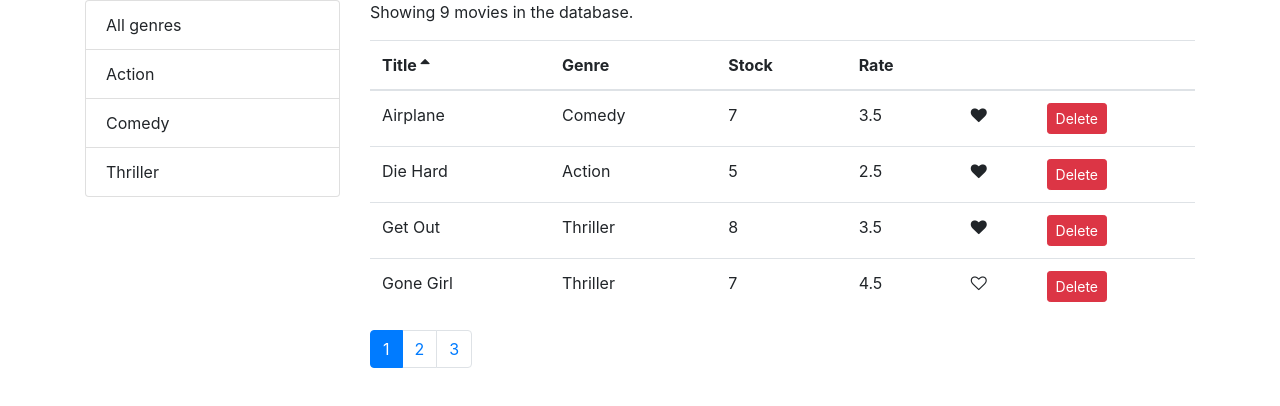
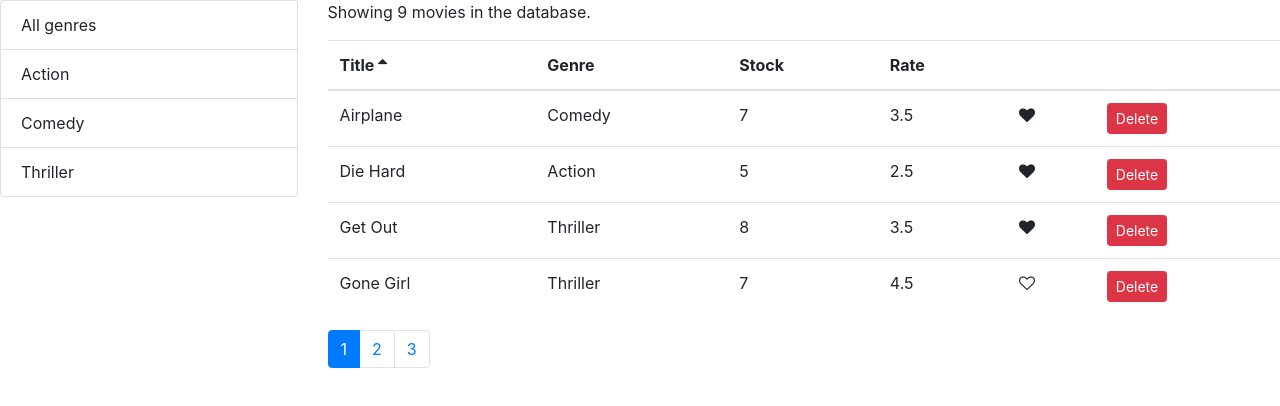
Before and after one commit to Amnok/vidly, a React (Create React App) app: page / in a window 1280 px wide. Shown: the top 406 px of the page. Built offline with nearby package versions, Linux system fonts and the light colour scheme.

Commit message:
towards routing

```diff
--- a/package.json
+++ b/package.json
@@ -10,8 +10,10 @@
     "font-awesome": "^4.7.0",
     "lodash": "^4.17.21",
     "prop-types": "^15.7.2",
+    "query-string": "^7.0.0",
     "react": "^17.0.2",
     "react-dom": "^17.0.2",
+    "react-router-dom": "^5.2.0",
     "react-scripts": "4.0.3",
     "web-vitals": "^1.1.2"
   },
--- a/src/App.js
+++ b/src/App.js
@@ -1,9 +1,15 @@
 import './App.css';
 import Movies from './components/movies';
+import {Route} from 'react-router-dom';
 
 function App() {
   return (
-    <main className="container"> <Movies/></main>
+    <div>
+      {/* <main className="container"> <Movies/></main> */}
+      <div>
+        <Route path='/' component={Movies}></Route>
+      </div>
+    </div>
   );
 }
 
--- a/src/index.js
+++ b/src/index.js
@@ -3,13 +3,14 @@ import ReactDOM from 'react-dom';
 import './index.css';
 import App from './App';
 import reportWebVitals from './reportWebVitals';
+import {BrowserRouter} from 'react-router-dom';
 import 'bootstrap/dist/css/bootstrap.css';
 import 'font-awesome/css/font-awesome.css';
 
 ReactDOM.render(
-  <React.StrictMode>
+  <BrowserRouter>
     <App />
-  </React.StrictMode>,
+  </BrowserRouter>,
   document.getElementById('root')
 );
 
```
Also changed, not shown: 1 other file (tests, documents, lock files or other folders).
